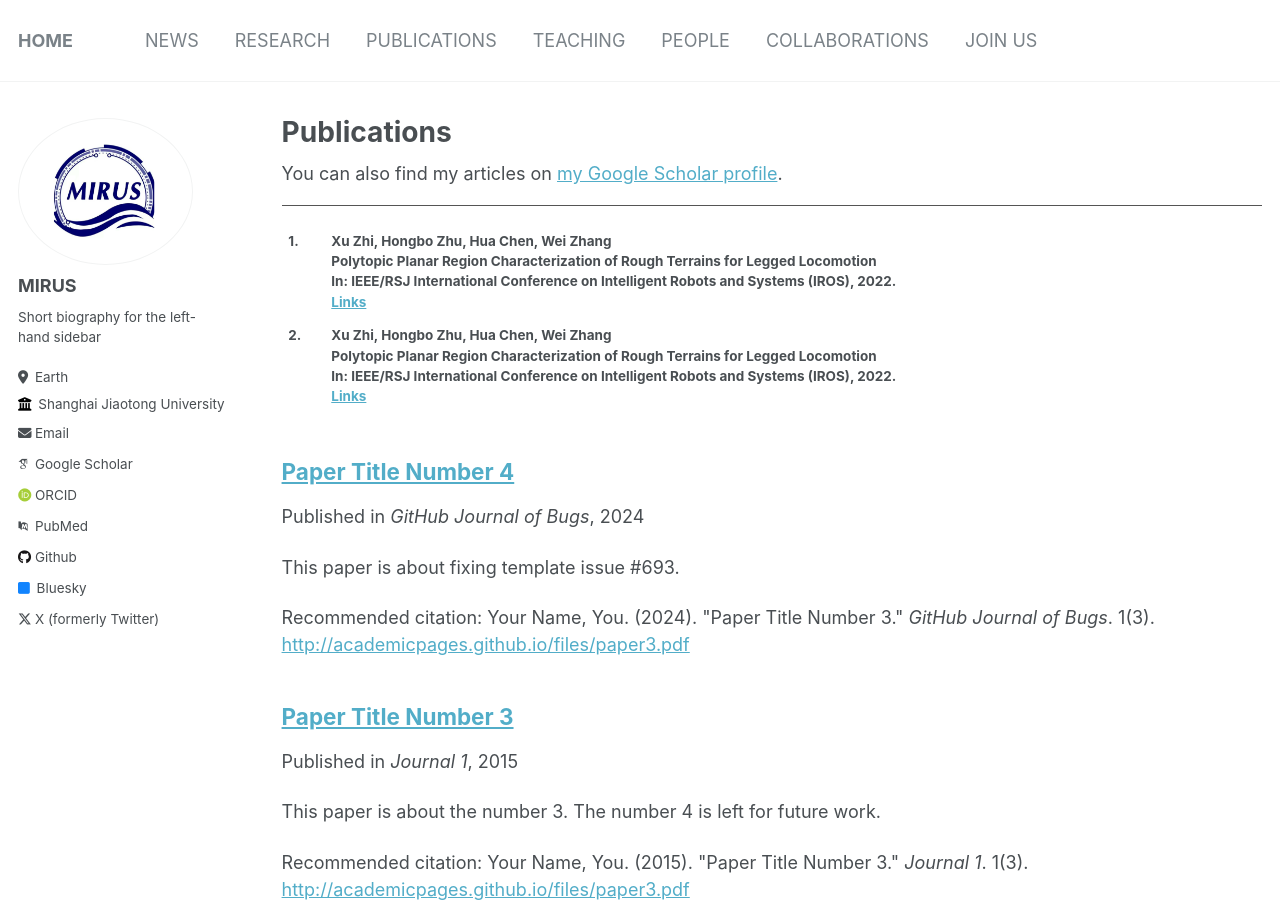
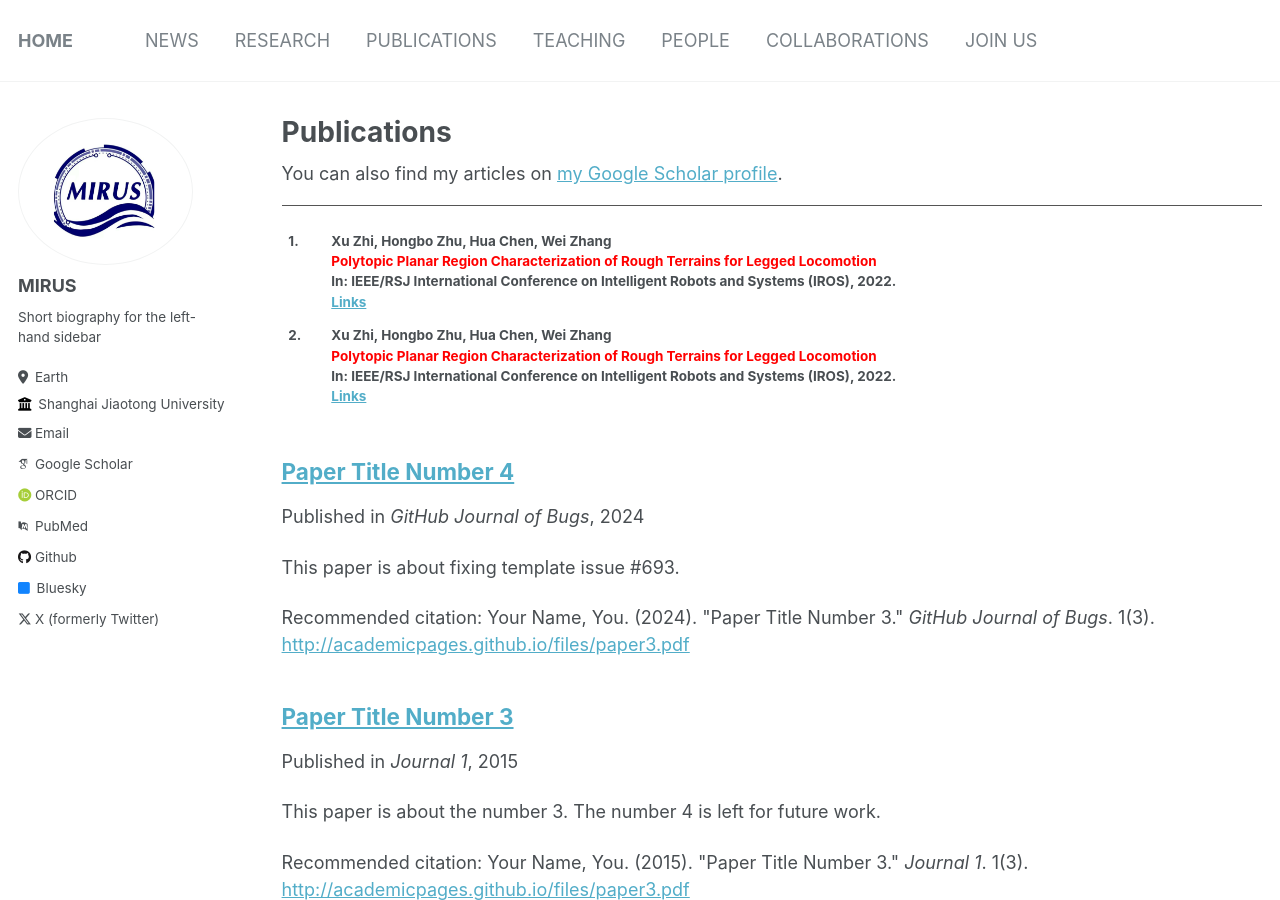
Before and after one commit to SJTU-MIRUS/MIRUS.github.io, a Jekyll site: the page built from _pages/publications.md, in a window 1280 px wide and 900 px high. Built offline with Jekyll 4.4.1, drawn with Linux system fonts in a browser that asks for light colours; some web fonts are replaced.

Commit message:
Update publications.md

```diff
--- a/_pages/publications.md
+++ b/_pages/publications.md
@@ -15,7 +15,7 @@ author_profile: true
     <th style="border: 0;vertical-align: top">1.</th>
     <th style="border: 0;text-align: left;vertical-align: top;">
     Xu Zhi, Hongbo Zhu, Hua Chen, Wei Zhang <br>
-    Polytopic Planar Region Characterization of Rough Terrains for Legged Locomotion  <br>
+    <span style="color: red;">Polytopic Planar Region Characterization of Rough Terrains for Legged Locomotion</span>  <br>
     In: IEEE/RSJ International Conference on Intelligent Robots and Systems (IROS), 2022. <br>
     <a href="[mailto:example@example.com](https://www.baidu.com/)">Links</a>
     </th>
@@ -25,7 +25,7 @@ author_profile: true
     <th style="border: 0;vertical-align: top">2.</th>
     <th style="border: 0;text-align: left;vertical-align: top;">
     Xu Zhi, Hongbo Zhu, Hua Chen, Wei Zhang <br>
-    Polytopic Planar Region Characterization of Rough Terrains for Legged Locomotion  <br>
+    <span style="color: red;">Polytopic Planar Region Characterization of Rough Terrains for Legged Locomotion</span>   <br>
     In: IEEE/RSJ International Conference on Intelligent Robots and Systems (IROS), 2022. <br>
     <a href="[mailto:example@example.com](https://www.baidu.com/)">Links</a>
     </th>
```
